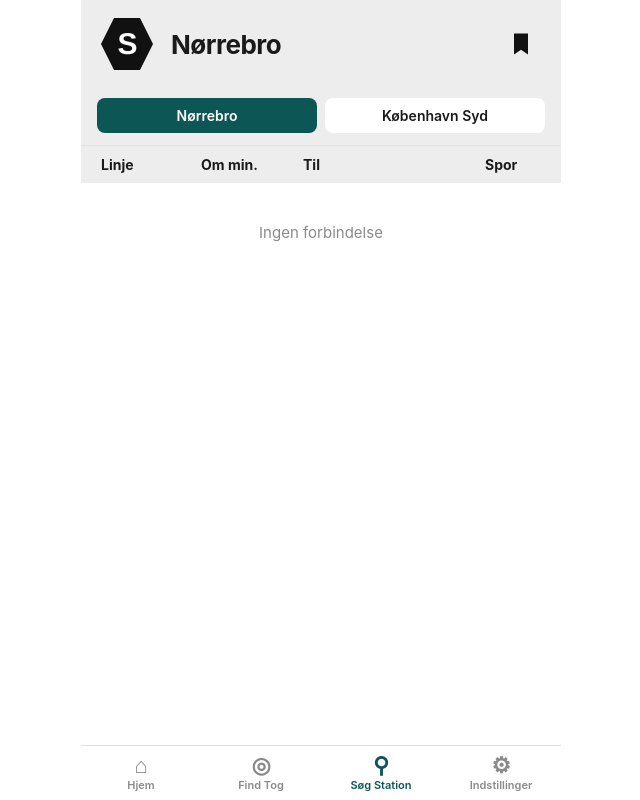
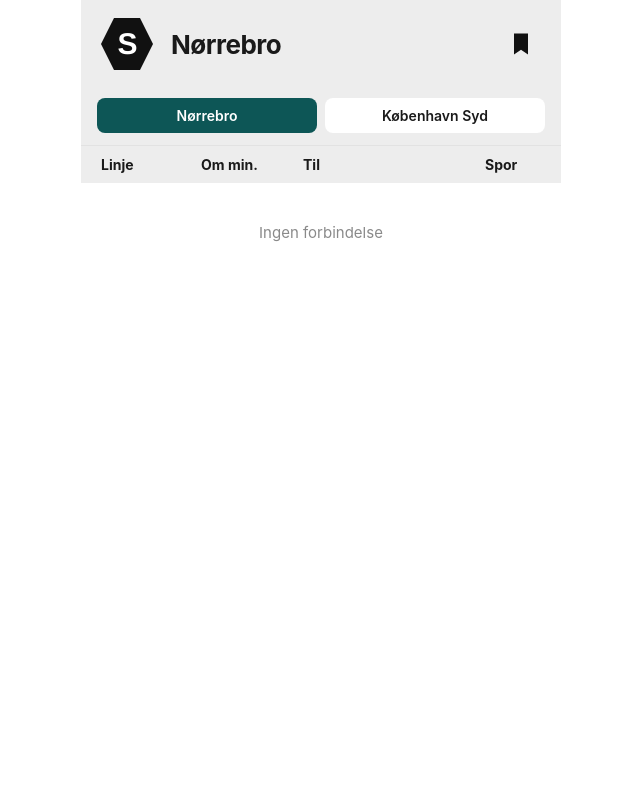
Before and after one commit to zoren/tognu, a website built with Vite: page index.html in a window 1280 px wide. Shown: the whole page, without its empty margins (319-959 px from the left). Built offline with nearby package versions, Linux system fonts and the light colour scheme; no server answers; files whose address does not match are found by name.

Commit message:
remove bottom nav
The nav was non-functional decoration — all four items were static
with no routing or click handlers. Removed the footer, the orphaned
navItem helper, and related CSS.

Co-Authored-By: Claude Opus 4.7 (1M context) <noreply@anthropic.com>

```diff
--- a/src/main.js
+++ b/src/main.js
@@ -177,15 +177,6 @@ function renderApp() {
         ? el('li', { class: 'empty' }, statusText)
         : upcoming.map(renderRow),
     ),
-
-    el(
-      'footer',
-      { class: 'bottom-nav', 'aria-hidden': 'true' },
-      navItem('⌂', 'Hjem', false),
-      navItem('◎', 'Find Tog', false),
-      navItem('⚲', 'Søg Station', true),
-      navItem('⚙', 'Indstillinger', false),
-    ),
   );
 }
 
@@ -201,21 +192,6 @@ function bookmarkIcon() {
   path.setAttribute('fill', 'currentColor');
   svg.appendChild(path);
   return svg;
-}
-
-/**
- * @param {string} icon
- * @param {string} label
- * @param {boolean} active
- * @returns {HTMLElement}
- */
-function navItem(icon, label, active) {
-  return el(
-    'div',
-    { class: active ? 'nav-item active' : 'nav-item' },
-    el('span', { class: 'nav-icon' }, icon),
-    el('span', {}, label),
-  );
 }
 
 function render() {
--- a/src/styles.css
+++ b/src/styles.css
@@ -41,7 +41,6 @@ button {
   max-width: 480px;
   margin: 0 auto;
   min-height: 100vh;
-  padding-bottom: 84px;
   display: flex;
   flex-direction: column;
 }
@@ -205,36 +204,3 @@ button {
   color: var(--muted);
   font-size: 15px;
 }
-
-.bottom-nav {
-  position: fixed;
-  bottom: 0;
-  left: 50%;
-  transform: translateX(-50%);
-  width: 100%;
-  max-width: 480px;
-  background: #fff;
-  border-top: 1px solid var(--border);
-  display: grid;
-  grid-template-columns: repeat(4, 1fr);
-  padding: 8px 0 calc(8px + env(safe-area-inset-bottom));
-}
-
-.nav-item {
-  display: flex;
-  flex-direction: column;
-  align-items: center;
-  gap: 2px;
-  font-size: 11px;
-  color: var(--muted);
-  font-weight: 600;
-}
-
-.nav-item.active {
-  color: var(--teal);
-}
-
-.nav-icon {
-  font-size: 22px;
-  line-height: 1;
-}
```
